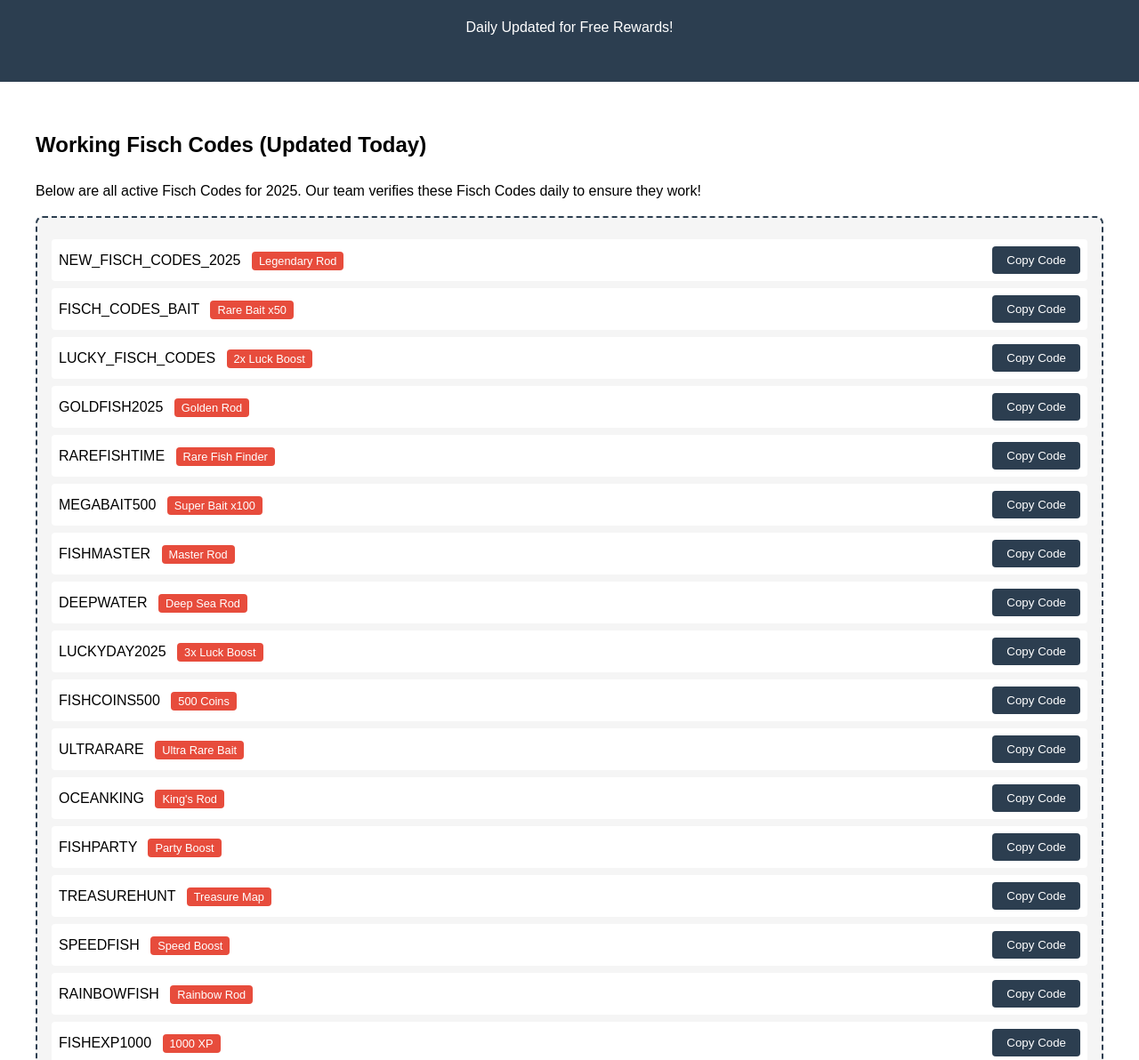
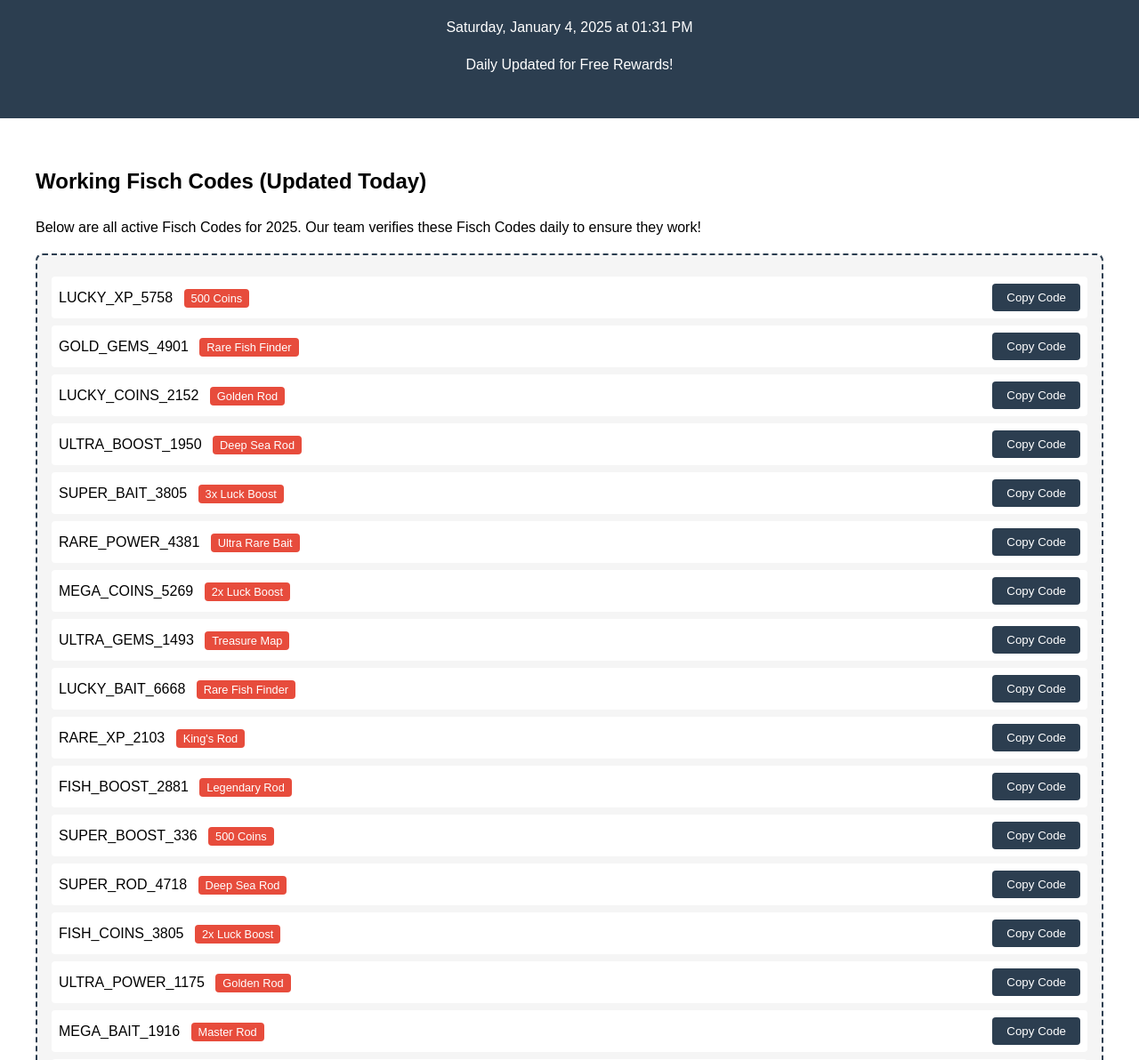
Before and after one commit to BluceCao2018/fischcodes, a plain HTML site: page index.html in a window 1280 px wide. Shown: the part 108-1300 px from the top of the page at 89% size. Drawn offline with Linux system fonts and the light colour scheme.

Commit message:
new codes

```diff
--- a/index.html
+++ b/index.html
@@ -69,10 +69,133 @@
             margin-left: 0.5rem;
         }
     </style>
+    <script>
+        // Function to format date
+        function formatDate(date) {
+            const options = {
+                weekday: 'long',
+                year: 'numeric',
+                month: 'long',
+                day: 'numeric',
+                hour: '2-digit',
+                minute: '2-digit'
+            };
+            return date.toLocaleDateString('en-US', options);
+        }
+
+        // 基于日期生成固定的种子
+        function getDateSeed() {
+            const now = new Date();
+            return `${now.getFullYear()}${now.getMonth()}${now.getDate()}`;
+        }
+
+        // 使用种子生成固定的随机数
+        function seededRandom(seed) {
+            const x = Math.sin(seed++) * 10000;
+            return x - Math.floor(x);
+        }
+
+        // 基于日期生成固定的代码
+        function generateCode(index) {
+            const seed = parseInt(getDateSeed() + index);
+            const prefixes = ['FISH', 'RARE', 'SUPER', 'MEGA', 'ULTRA', 'LUCKY', 'GOLD', 'DEEP', 'SEA', 'OCEAN'];
+            const suffixes = ['ROD', 'BAIT', 'BOOST', 'POWER', 'COINS', 'GEMS', 'XP', 'QUEST', 'MAP', 'PACK'];
+
+            const prefixIndex = Math.floor(seededRandom(seed) * prefixes.length);
+            const suffixIndex = Math.floor(seededRandom(seed + 1) * suffixes.length);
+            const randomNum = Math.floor(seededRandom(seed + 2) * 9999);
+
+            return `${prefixes[prefixIndex]}_${suffixes[suffixIndex]}_${randomNum}`;
+        }
+
+        // 基于日期生成固定的奖励
+        function generateReward(index) {
+            const seed = parseInt(getDateSeed() + index);
+            const rewards = [
+                'Legendary Rod',
+                'Rare Bait x50',
+                '2x Luck Boost',
+                'Golden Rod',
+                'Rare Fish Finder',
+                'Super Bait x100',
+                'Master Rod',
+                'Deep Sea Rod',
+                '3x Luck Boost',
+                '500 Coins',
+                'Ultra Rare Bait',
+                "King's Rod",
+                'Party Boost',
+                'Treasure Map',
+                'Speed Boost',
+                'Rainbow Rod',
+                '1000 XP',
+                'Legendary Bait',
+                'Power Boost',
+                '100 Gems'
+            ];
+
+            const rewardIndex = Math.floor(seededRandom(seed + 3) * rewards.length);
+            return rewards[rewardIndex];
+        }
+
+        // 更新码的函数
+        function updateCodes() {
+            const codeBox = document.getElementById('code-box');
+            codeBox.innerHTML = ''; // 清除现有的码
+
+            // 生成20个基于日期的固定码
+            for(let i = 0; i < 20; i++) {
+                const codeItem = document.createElement('div');
+                codeItem.className = 'code-item';
+                codeItem.innerHTML = `
+                    <span>${generateCode(i)} <span class="reward-tag">${generateReward(i)}</span></span>
+                    <button class="copy-btn" onclick="copyCode(this)">Copy Code</button>
+                `;
+                codeBox.appendChild(codeItem);
+            }
+        }
+
+        // Function to copy code
+        function copyCode(button) {
+            const codeText = button.parentElement.querySelector('span').childNodes[0].textContent.trim();
+            navigator.clipboard.writeText(codeText);
+            button.textContent = 'Copied!';
+            setTimeout(() => {
+                button.textContent = 'Copy Code';
+            }, 2000);
+        }
+
+        // Function to update time
+        function updateTime() {
+            const timeDisplay = document.getElementById('time-display');
+            timeDisplay.textContent = formatDate(new Date());
+        }
+
+        // When the page loads
+        document.addEventListener('DOMContentLoaded', function() {
+            // Generate initial codes
+            updateCodes();
+
+            // Update time display
+            updateTime();
+
+            // Update time every minute
+            setInterval(updateTime, 60000);
+
+            // Check for midnight and update codes
+            setInterval(() => {
+                const now = new Date();
+                if(now.getHours() === 0 && now.getMinutes() === 0) {
+                    updateCodes();
+                }
+            }, 60000);
+        });
+    </script>
 </head>
 <body>
     <header>
         <h1>Latest Fisch Codes 2025 List</h1>
+        <p id="time-display"></p>
         <p>Daily Updated for Free Rewards!</p>
     </header>
 
@@ -81,99 +204,8 @@
             <h2>Working Fisch Codes (Updated Today)</h2>
             <p>Below are all active Fisch Codes for 2025. Our team verifies these Fisch Codes daily to ensure they work!</p>
 
-            <div class="code-box">
-                <div class="code-item">
-                    <span>NEW_FISCH_CODES_2025 <span class="reward-tag">Legendary Rod</span></span>
-                    <button class="copy-btn">Copy Code</button>
-                </div>
-                <div class="code-item">
-                    <span>FISCH_CODES_BAIT <span class="reward-tag">Rare Bait x50</span></span>
-                    <button class="copy-btn">Copy Code</button>
-                </div>
-                <div class="code-item">
-                    <span>LUCKY_FISCH_CODES <span class="reward-tag">2x Luck Boost</span></span>
-                    <button class="copy-btn">Copy Code</button>
-                </div>
-                <div class="code-item">
-                    <span>GOLDFISH2025 <span class="reward-tag">Golden Rod</span></span>
-                    <button class="copy-btn">Copy Code</button>
-                </div>
-                <div class="code-item">
-                    <span>RAREFISHTIME <span class="reward-tag">Rare Fish Finder</span></span>
-                    <button class="copy-btn">Copy Code</button>
-                </div>
-                <div class="code-item">
-                    <span>MEGABAIT500 <span class="reward-tag">Super Bait x100</span></span>
-                    <button class="copy-btn">Copy Code</button>
-                </div>
-                <div class="code-item">
-                    <span>FISHMASTER <span class="reward-tag">Master Rod</span></span>
-                    <button class="copy-btn">Copy Code</button>
-                </div>
-                <div class="code-item">
-                    <span>DEEPWATER <span class="reward-tag">Deep Sea Rod</span></span>
-                    <button class="copy-btn">Copy Code</button>
-                </div>
-                <div class="code-item">
-                    <span>LUCKYDAY2025 <span class="reward-tag">3x Luck Boost</span></span>
-                    <button class="copy-btn">Copy Code</button>
-                </div>
-                <div class="code-item">
-                    <span>FISHCOINS500 <span class="reward-tag">500 Coins</span></span>
-                    <button class="copy-btn">Copy Code</button>
-                </div>
-                <div class="code-item">
-                    <span>ULTRARARE <span class="reward-tag">Ultra Rare Bait</span></span>
-                    <button class="copy-btn">Copy Code</button>
-                </div>
-                <div class="code-item">
-                    <span>OCEANKING <span class="reward-tag">King's Rod</span></span>
-                    <button class="copy-btn">Copy Code</button>
-                </div>
-                <div class="code-item">
-                    <span>FISHPARTY <span class="reward-tag">Party Boost</span></span>
-                    <button class="copy-btn">Copy Code</button>
-                </div>
-                <div class="code-item">
-                    <span>TREASUREHUNT <span class="reward-tag">Treasure Map</span></span>
-                    <button class="copy-btn">Copy Code</button>
-                </div>
-                <div class="code-item">
-                    <span>SPEEDFISH <span class="reward-tag">Speed Boost</span></span>
-                    <button class="copy-btn">Copy Code</button>
-                </div>
-                <div class="code-item">
-                    <span>RAINBOWFISH <span class="reward-tag">Rainbow Rod</span></span>
-                    <button class="copy-btn">Copy Code</button>
-                </div>
-                <div class="code-item">
-                    <span>FISHEXP1000 <span class="reward-tag">1000 XP</span></span>
-                    <button class="copy-btn">Copy Code</button>
-                </div>
-                <div class="code-item">
-                    <span>LEGENDBAIT <span class="reward-tag">Legendary Bait</span></span>
-                    <button class="copy-btn">Copy Code</button>
-                </div>
-                <div class="code-item">
-                    <span>FISHPOWER <span class="reward-tag">Power Boost</span></span>
-                    <button class="copy-btn">Copy Code</button>
-                </div>
-                <div class="code-item">
-                    <span>GEMFISH100 <span class="reward-tag">100 Gems</span></span>
-                    <button class="copy-btn">Copy Code</button>
-                </div>
-                <div class="code-item">
-                    <span>RARECOMBO <span class="reward-tag">Rare Combo Pack</span></span>
-                    <button class="copy-btn">Copy Code</button>
-                </div>
-                <div class="code-item">
-                    <span>FISHQUEST <span class="reward-tag">Special Quest</span></span>
-                    <button class="copy-btn">Copy Code</button>
-                </div>
-                <div class="code-item">
-                    <span>SEASECRET <span class="reward-tag">Secret Spot Map</span></span>
-                    <button class="copy-btn">Copy Code</button>
-                </div>
+            <div class="code-box" id="code-box">
+                <!-- Existing code items will be replaced by JavaScript -->
             </div>
         </section>
 
```
